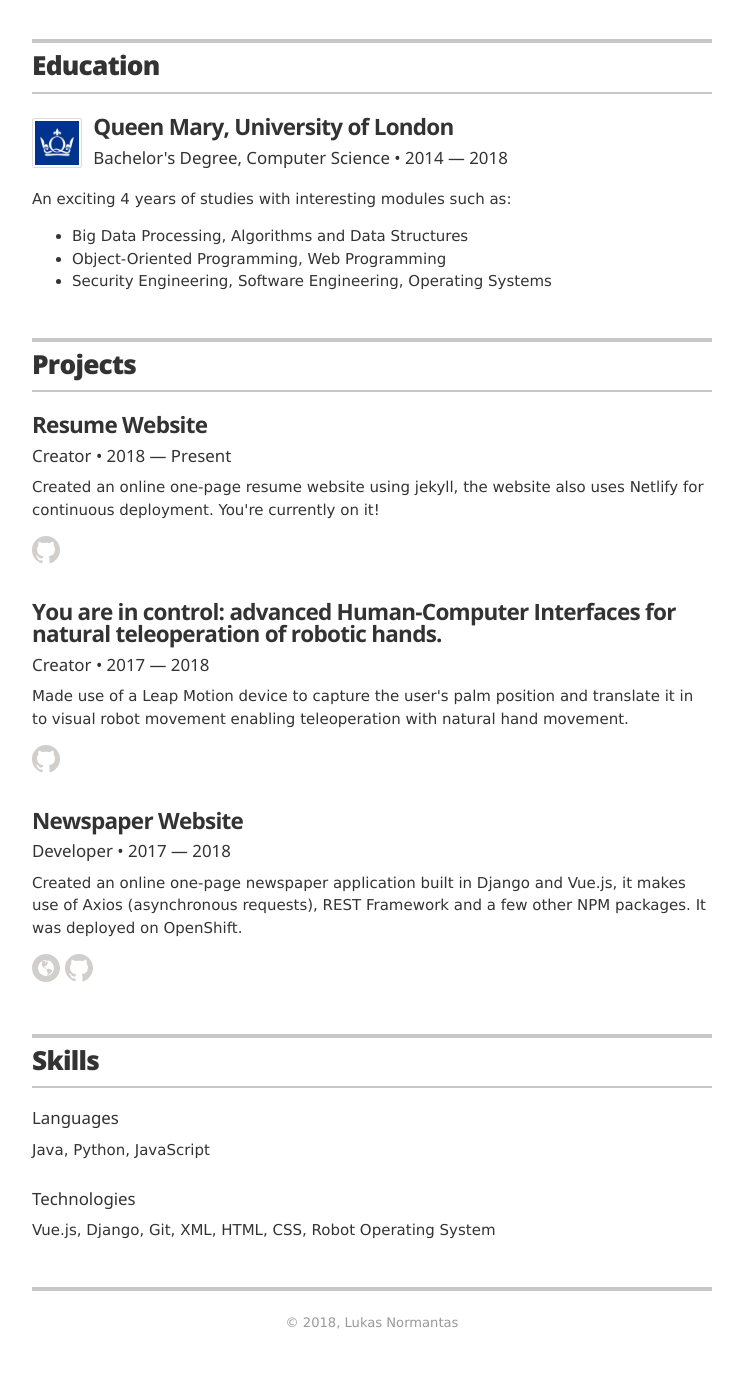
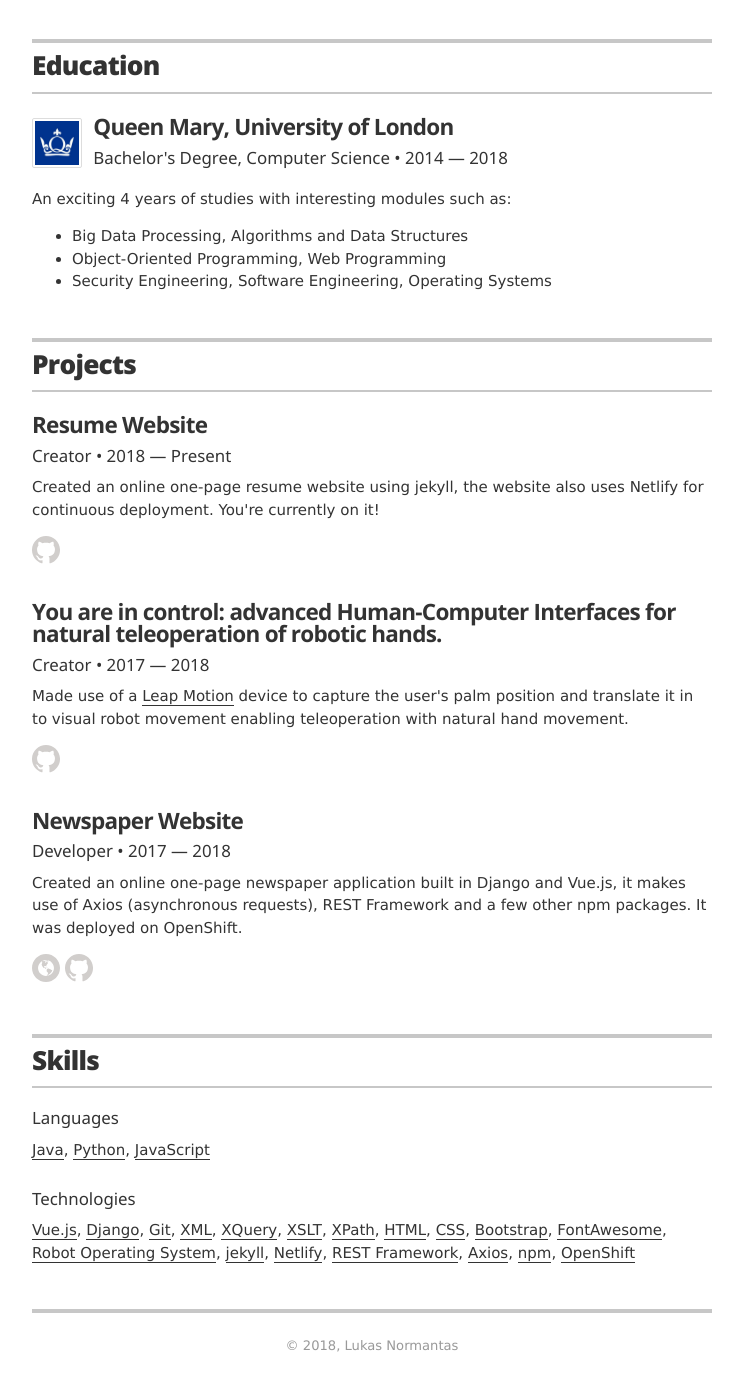
Before and after one commit to xylust/resume-web, a Jekyll site: the page built from index.html, in a window 1280 px wide and 1400 px high, scrolled down 767 px. Shown: the top 1391 px of the window, without its empty margins (268-1011 px from the left). Built offline with Jekyll 4.4.1, drawn with Linux system fonts in a browser that asks for light colours.

Commit message:
Link to every technology mentioned

```diff
--- a/_data/projects.yml
+++ b/_data/projects.yml
@@ -13,7 +13,7 @@
   duration: 2017 &mdash; 2018
   # url:
   git: "https://github.com/xylust/teleop-robot"
-  description: Made use of a Leap Motion device to capture the user's palm position and translate it in to visual robot movement enabling teleoperation with natural hand movement.
+  description: Made use of a <a href="https://www.leapmotion.com/">Leap Motion</a> device to capture the user's palm position and translate it in to visual robot movement enabling teleoperation with natural hand movement.
 
 # University Project (Web Programming)
 - project: Newspaper Website
@@ -21,4 +21,4 @@
   duration: 2017 &mdash; 2018
   url: "http://webcw-g20.apps.devcloud.eecs.qmul.ac.uk/"
   git: "https://github.com/xylust/newspaper_cw"
-  description: Created an online one-page newspaper application built in Django and Vue.js, it makes use of Axios (asynchronous requests), REST Framework and a few other NPM packages. It was deployed on OpenShift.
+  description: Created an online one-page newspaper application built in Django and Vue.js, it makes use of Axios (asynchronous requests), REST Framework and a few other npm packages. It was deployed on OpenShift.
--- a/_data/skills.yml
+++ b/_data/skills.yml
@@ -1,6 +1,7 @@
 # Skills
+# TODO: Probably want to setup a key-value kind of thing for Skill:URL instead of this mess.
 - skill: Languages
-  description: Java, Python, JavaScript
+  description: <a href="https://go.java/index.html?intcmp=gojava-banner-java-com">Java</a>, <a href="https://www.python.org/">Python</a>, <a href="https://www.javascript.com/">JavaScript</a>
 
 - skill: Technologies
-  description: Vue.js, Django, Git, XML, HTML, CSS, Robot Operating System
+  description: <a href="https://vuejs.org/">Vue.js</a>, <a href="https://www.djangoproject.com/">Django</a>, <a href="https://git-scm.com/">Git</a>, <a href="https://www.w3schools.com/xml/">XML</a>, <a href="https://www.w3schools.com/xml/xml_xquery.asp">XQuery</a>, <a href="https://www.w3schools.com/xml/xsl_intro.asp">XSLT</a>, <a href="https://www.w3schools.com/xml/xpath_intro.asp">XPath</a>, <a href="https://www.w3schools.com/html/">HTML</a>, <a href="https://www.w3schools.com/css/">CSS</a>, <a href="https://getbootstrap.com/">Bootstrap</a>, <a href="https://fontawesome.com/">FontAwesome</a>, <a href="http://www.ros.org/">Robot Operating System</a>, <a href="https://jekyllrb.com/">jekyll</a>, <a href="https://www.netlify.com/">Netlify</a>, <a href="http://www.django-rest-framework.org/">REST Framework</a>, <a href="https://github.com/axios/axios">Axios</a>, <a href="https://www.npmjs.com/">npm</a>, <a href="https://www.openshift.com/">OpenShift</a>
```
